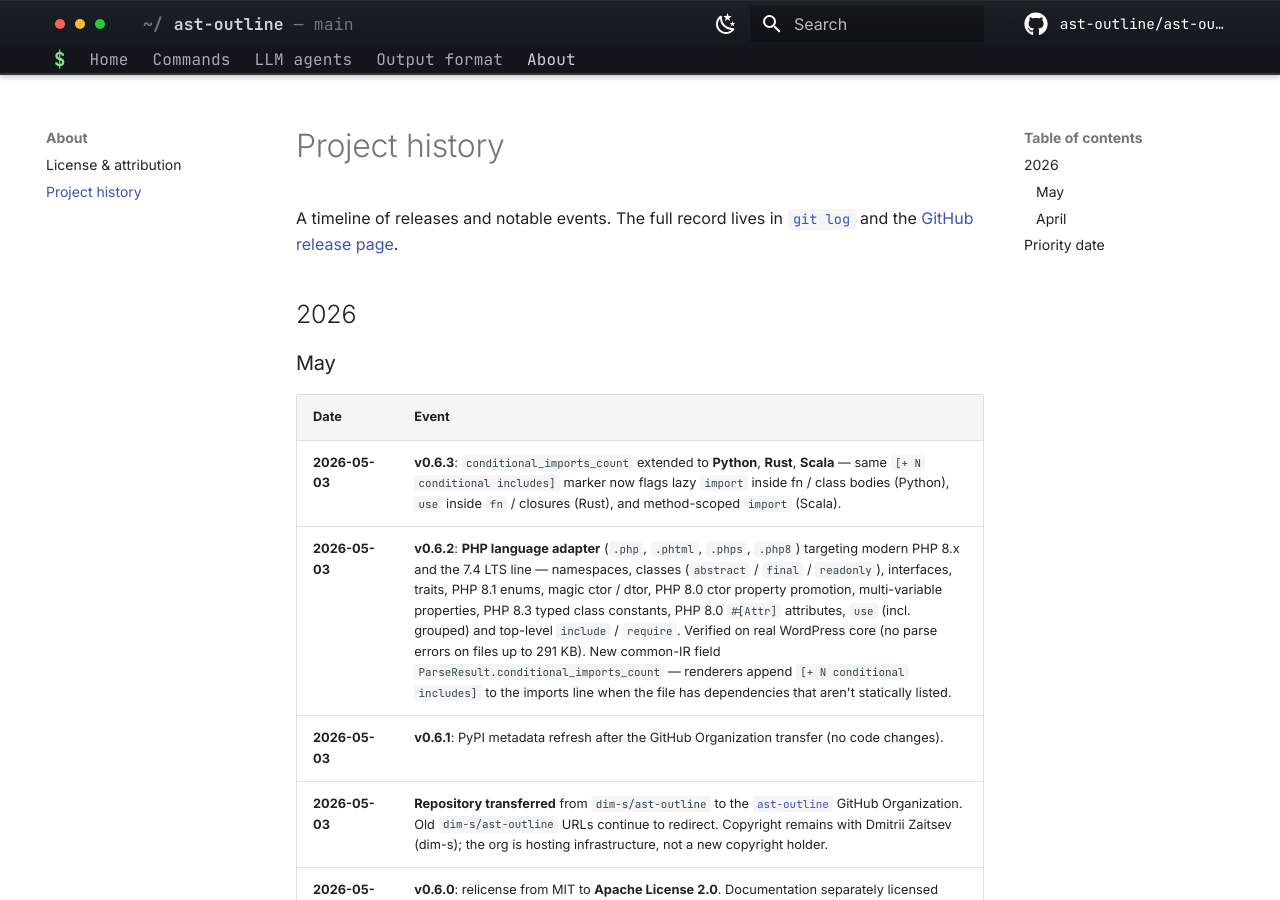
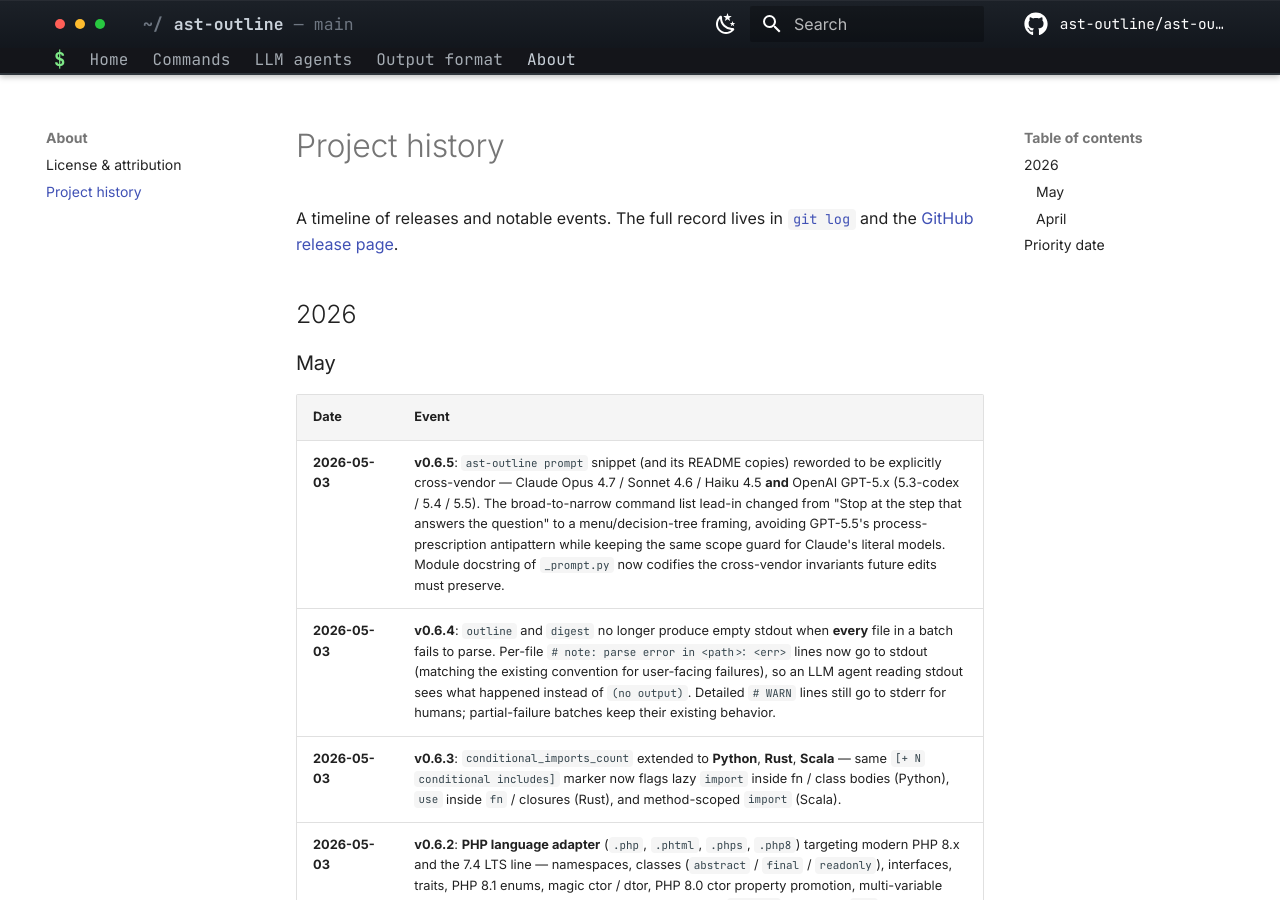
Before and after one commit to ast-outline/ast-outline.github.io, an MkDocs documentation site: the page built from docs/history.md, in a window 1280 px wide and 900 px high. Built offline with MkDocs 1.6.1 and Material for MkDocs 9.7.7, drawn with Linux system fonts in a browser that asks for light colours; comment, search, counter and statistics services are not loaded.

Commit message:
docs: cross-vendor prompt snippet rewording (v0.6.5) + backfill v0.6.4/v0.6.5 timeline
- agents.md: sync the ??? quote snippet's broad-to-narrow lead-in
  with the upstream change in src/ast_outline/_prompt.py — "Stop at
  the step that answers the question" → menu/decision-tree framing.
  Same intent (scope guard against mechanical execution of every
  workflow step), reworded to read cleanly on both Claude (literal
  models) and OpenAI GPT-5.x (5.5 treats numbered step lists as
  process-prescription noise per OpenAI's prompt-guide).
- history.md: add v0.6.4 (parse-error stdout fix) and v0.6.5
  (cross-vendor snippet) entries — timeline had been stuck at
  v0.6.3.

```diff
--- a/docs/history.md
+++ b/docs/history.md
@@ -10,6 +10,8 @@ the [GitHub release page](https://github.com/ast-outline/ast-outline/releases).
 
 | Date | Event |
 | --- | --- |
+| **2026-05-03** | **v0.6.5**: `ast-outline prompt` snippet (and its README copies) reworded to be explicitly cross-vendor — Claude Opus 4.7 / Sonnet 4.6 / Haiku 4.5 **and** OpenAI GPT-5.x (5.3-codex / 5.4 / 5.5). The broad-to-narrow command list lead-in changed from "Stop at the step that answers the question" to a menu/decision-tree framing, avoiding GPT-5.5's process-prescription antipattern while keeping the same scope guard for Claude's literal models. Module docstring of `_prompt.py` now codifies the cross-vendor invariants future edits must preserve. |
+| **2026-05-03** | **v0.6.4**: `outline` and `digest` no longer produce empty stdout when **every** file in a batch fails to parse. Per-file `# note: parse error in <path>: <err>` lines now go to stdout (matching the existing convention for user-facing failures), so an LLM agent reading stdout sees what happened instead of `(no output)`. Detailed `# WARN` lines still go to stderr for humans; partial-failure batches keep their existing behavior. |
 | **2026-05-03** | **v0.6.3**: `conditional_imports_count` extended to **Python**, **Rust**, **Scala** — same `[+ N conditional includes]` marker now flags lazy `import` inside fn / class bodies (Python), `use` inside `fn` / closures (Rust), and method-scoped `import` (Scala). |
 | **2026-05-03** | **v0.6.2**: **PHP language adapter** (`.php`, `.phtml`, `.phps`, `.php8`) targeting modern PHP 8.x and the 7.4 LTS line — namespaces, classes (`abstract` / `final` / `readonly`), interfaces, traits, PHP 8.1 enums, magic ctor / dtor, PHP 8.0 ctor property promotion, multi-variable properties, PHP 8.3 typed class constants, PHP 8.0 `#[Attr]` attributes, `use` (incl. grouped) and top-level `include` / `require`. Verified on real WordPress core (no parse errors on files up to 291 KB). New common-IR field `ParseResult.conditional_imports_count` — renderers append `[+ N conditional includes]` to the imports line when the file has dependencies that aren't statically listed. |
 | **2026-05-03** | **v0.6.1**: PyPI metadata refresh after the GitHub Organization transfer (no code changes). |
```
Also changed, not shown: docs/agents.md (+3 -1 lines).
